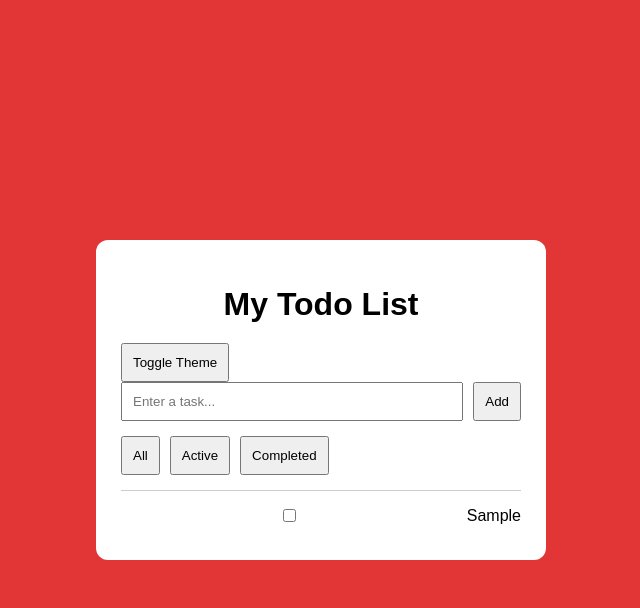
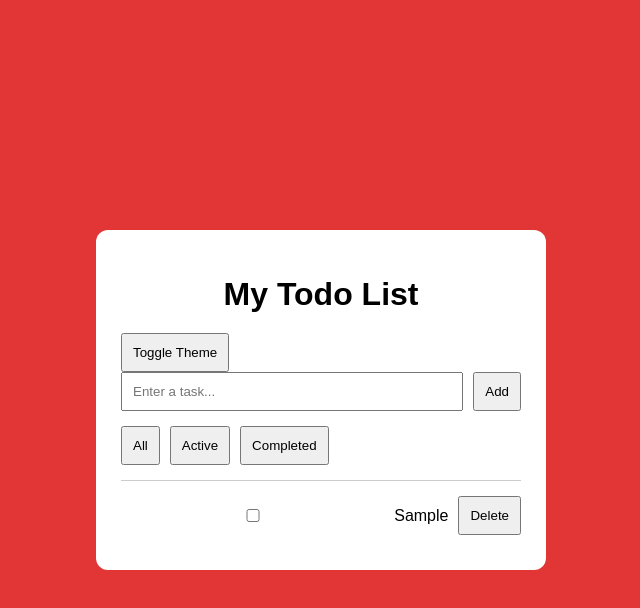
Before and after one commit to RPG-TaRon/Context-API-Implementation, a React (Vite) app: page / in a window 1280 px wide. Both pictures are taken after typing "Sample" into the empty fields and a click on the button "Add". Shown: the top 608 px of the page, without its empty margins (319-959 px from the left). Built offline with nearby package versions, Linux system fonts and the light colour scheme.

Commit message:
Add delete functionality to TodoList component

```diff
--- a/src/components/TodoList.jsx
+++ b/src/components/TodoList.jsx
@@ -1,7 +1,7 @@
 import { useTodos } from "../context/TodoContext";
 
 function TodoList() {
-  const { todos, toggleTodo } = useTodos();
+  const { todos, toggleTodo, deleteTodo } = useTodos();
 
   if (todos.length === 0) {
     return (
@@ -24,6 +24,8 @@ function TodoList() {
           <span className={todo.completed ? "completed" : ""}>
             {todo.text}
           </span>
+
+          <button onClick={() => deleteTodo(todo.id)}>Delete</button>
         </div>
       ))}
     </div>
```
